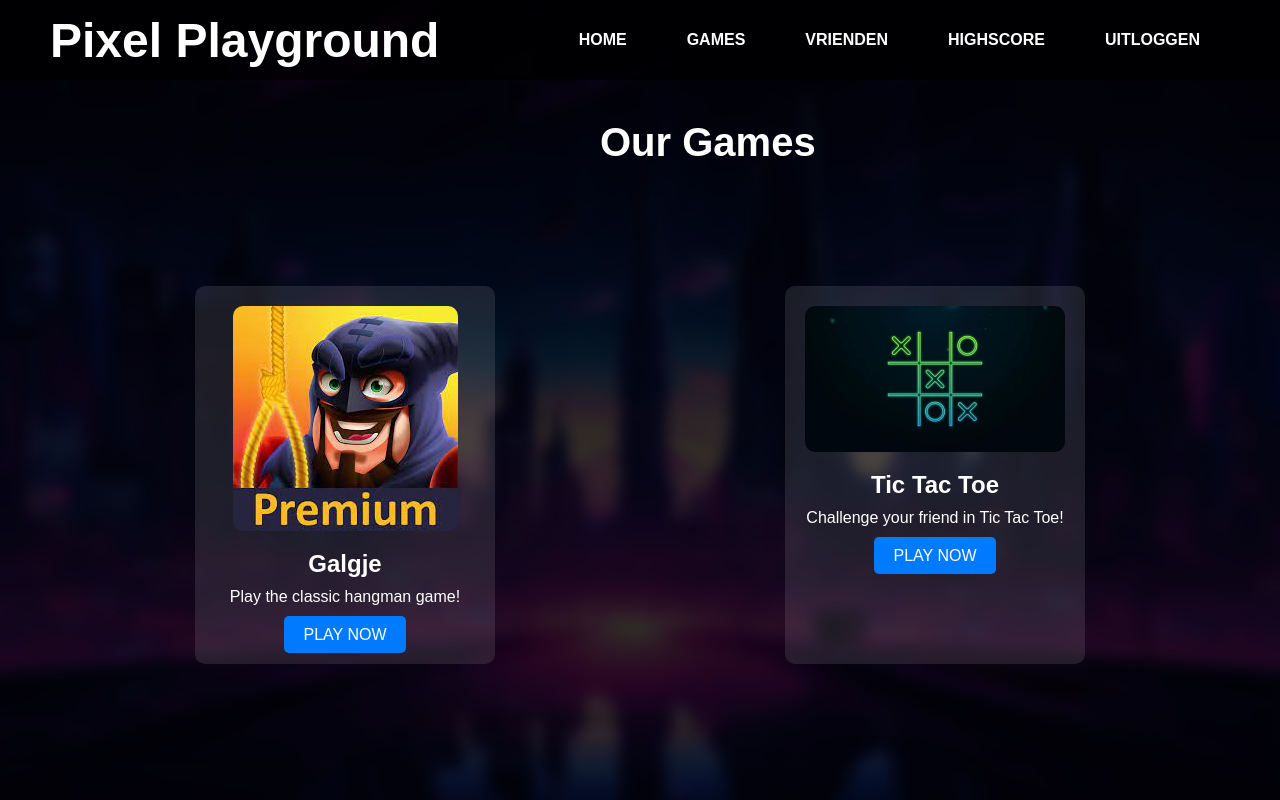
After one commit to PixelPlayGroundSWDklasD/groep_7_Gabriel_Louis, a PHP site: page /games.php in a window 1280 px wide. The commit adds this page. Run offline with PHP 8.4, Linux system fonts and the light colour scheme; some libraries are stand-ins or nearby versions.

Commit message:
final js

```diff
--- /dev/null
+++ b/games.php
@@ -0,0 +1,40 @@
+<?php
+session_start();
+include 'header.php';
+include 'footer.php';
+?>
+
+<!DOCTYPE html>
+<html>
+<head>
+    <meta charset="UTF-8">
+    <meta name="viewport" content="width=device-width, initial-scale=1.0">
+    <script src="https://kit.fontawesome.com/4c1e45b6e3.js" crossorigin="anonymous"></script>
+    <link rel="stylesheet" type="text/css" href="style.css">
+    <title>Games</title>
+</head>
+<body>
+<style>
+body  {
+  background-image: url("images/Cyberpunk-City-Street-Scifi-Wallpaper-Graphics-74865888-1.png");
+}
+</style>
+<div class="games-section">
+    <h1>Our Games</h1>
+    <div class="game-card-container">
+        <div class="game-card">
+            <img src="images/download.jfif" alt="Galgje">
+            <h3>Galgje</h3>
+            <p>Play the classic hangman game!</p>
+            <a href="galgje.php" class="btn btn-primary">Play Now</a>
+        </div>
+        <div class="game-card">
+            <img src="images/7.webp" alt="Tic Tac Toe">
+            <h3>Tic Tac Toe</h3>
+            <p>Challenge your friend in Tic Tac Toe!</p>
+            <a href="boterkaaseiren.php" class="btn btn-primary">Play Now</a>
+        </div>
+    </div>
+</div>
+</body>
+</html>
--- a/header.php
+++ b/header.php
@@ -8,18 +8,16 @@
 </head>
 <body>
 <header>
-        <input type ="checkbox" name ="" id ="chk1">
-        <div class="logo"><a href="homepage.php"><h1>Pixel Playground</h1></a></div>
+    <input type="checkbox" name="" id="chk1">
+    <div class="logo"><h1>Pixel Playground</h1></div>
     <div class="search-box">
     </div>
     <ul>
-                <li><a href="#">Home</a></li>
-                <li><a href="#">Games</a></li>
+        <li><a href="homepage.php">Home</a></li>
+        <li><a href="games.php">Games</a></li>
         <li><a href="#">Vrienden</a></li>
         <li><a href="#">Highscore</a></li>
-                <a href="loginscreen.php"><li><i class="fa-solid fa-user"></i></a>
-
-                </li>
+        <li><a href="#">Uitloggen</a></li>
     </ul>
     <div class="menu">
         <label for="chk1">
--- a/lib/connection.php
+++ b/lib/connection.php
@@ -12,5 +12,5 @@ if ($conn->connect_error) {
   die("Connection failed: " . $conn->connect_error);
 }
 echo "Connected successfully";
-skibidy toilet
+
 ?>
--- a/style.css
+++ b/style.css
@@ -1,179 +1,300 @@
-@import url('https://fonts.googleapis.com/css2?family=Poppins:wght@300;400;500;600;700&display=swap');
-
-*{
+* {
     margin: 0;
     padding: 0;
     box-sizing: border-box;
-    font-family: Arial;
+    font-family: Arial, sans-serif;
 }
 
-body{
-    height: 100vh;
-    display: flex;
-    align-items: center;
-    justify-content: center;
-    background-image: url("images/Cyberpunk-City-Street-Scifi-Wallpaper-Graphics-74865888-1.png");
+body {
+    background: url("../images/Cyberpunk-City-Street-Scifi-Wallpaper-Graphics-74865888-1.png") no-repeat center center fixed;
+    background-size: cover;
+    color: #fff;
 }
 
-.container{
-    position: relative;
-    max-width: 430px;
+header {
     width: 100%;
-    background: #fff;
-    border-radius: 10px;
-    box-shadow: 0 5px 10px rgba(0, 0, 0, 0.1);
-    overflow: hidden;
-    margin: 0 20px;
+    height: 80px;
+    display: flex;
+    justify-content: space-between;
+    align-items: center;
+    position: fixed;
+    z-index: 99;
+    background: rgba(0, 0, 0, 0.7);
+    padding: 0 50px;
 }
 
-.container .forms{
+#chk1 {
+    display: none;
+}
+
+header .logo {
+    flex: 1;
+    color: #fff;
+    font-size: 24px;
+    font-weight: bold;
+}
+
+header ul {
+    flex: 2;
     display: flex;
+    justify-content: flex-end;
+    list-style: none;
+}
+
+header ul li {
+    margin: 0 15px;
+}
+
+header ul li a {
+    text-decoration: none;
+    color: #fff;
+    font-weight: 600;
+    text-transform: uppercase;
+    padding: 10px 15px;
+    transition: border-bottom 0.3s;
+}
+
+header ul li a:hover {
+    border-bottom: 2px solid #007bff;
+}
+
+header .menu {
+    display: none;
+}
+
+.hero-section {
+    display: flex;
+    flex-direction: column;
+    justify-content: center;
     align-items: center;
-    height: 440px;
-    width: 200%;
-    transition: height 0.2s ease;
+    height: 80vh;
+    text-align: center;
+    padding: 20px;
+}
+
+.hero-section h1 {
+    font-size: 3em;
+    margin-bottom: 20px;
+}
+
+.hero-section p {
+    font-size: 1.2em;
+    margin-bottom: 30px;
+    max-width: 600px;
+}
+
+.hero-buttons {
+    display: flex;
+    gap: 15px;
+}
+
+.hero-buttons .btn {
+    padding: 15px 30px;
+    border: none;
+    border-radius: 5px;
+    font-size: 1em;
+    cursor: pointer;
+    text-transform: uppercase;
+}
+
+.btn-primary {
+    background-color: #007bff;
+    color: #fff;
+}
+
+.btn-secondary {
+    background-color: #6c757d;
+    color: #fff;
+}
+
+.content-section {
+    padding: 50px;
+    text-align: center;
+    background: rgba(0, 0, 0, 0.8);
+}
+
+.content-section h2 {
+    font-size: 2em;
+    margin-bottom: 20px;
+}
+
+.content-section p {
+    font-size: 1.2em;
+    margin-bottom: 30px;
+}
+
+.card-container {
+    display: flex;
+    justify-content: space-around;
+    flex-wrap: wrap;
+}
+
+.card {
+    background: rgba(255, 255, 255, 0.1);
+    padding: 20px;
+    margin: 10px;
+    border-radius: 10px;
+    width: 300px;
+    text-align: center;
+}
+
+.card img {
+    max-width: 100%;
+    border-radius: 10px;
+    margin-bottom: 15px;
+}
+
+@media (max-width: 1000px) {
+    header ul {
+        position: fixed;
+        top: 80px;
+        right: -100%;
+        background: rgba(0, 0, 0, 0.7);
+        height: calc(100vh - 80px);
+        width: 50%;
+        flex-direction: column;
+        align-items: center;
+        transition: right 0.5s linear;
+    }
+
+    header .menu {
+        display: block;
+        width: 100px;
+        text-align: center;
+    }
+
+    #chk1:checked ~ ul {
+        right: 0;
+    }
+}
+.games-section {
+    padding: 50px;
+    text-align: center;
+    background: rgba(0, 0, 0, 0.8);
+    min-height: 100vh;
+}
+
+.games-section h1 {
+    font-size: 2.5em;
+    margin-bottom: 40px;
+    position: absolute;
+    left: 600px;
+    top: 15%;
+
+}
+
+.game-card-container {
+    display: flex;
+    justify-content: space-around;
+    flex-wrap: wrap;
+}
+
+.game-card {
+    background: rgba(255, 255, 255, 0.1);
+    padding: 20px;
+    margin: 10px;
+    margin-top: 20%;
+    border-radius: 10px;
+    width: 300px;
+    text-align: center;
+    transition: transform 0.3s ease;
+
+}
+
+.game-card:hover {
+    transform: translateY(-10px);
+}
+
+.game-card img {
+    max-width: 100%;
+    border-radius: 10px;
+    margin-bottom: 15px;
+}
+
+.game-card h3 {
+    font-size: 1.5em;
+    margin-bottom: 10px;
+}
+
+.game-card p {
+    font-size: 1em;
+    margin-bottom: 20px;
+}
+
+.game-card .btn {
+    padding: 10px 20px;
+    border: none;
+    border-radius: 5px;
+    font-size: 1em;
+    cursor: pointer;
+    text-transform: uppercase;
+    background-color: #007bff;
+    color: #fff;
+    text-decoration: none;
+    transition: background-color 0.3s ease;
+}
+
+.game-card .btn:hover {
+    background-color: #0056b3;
 }
 
 
-.container .form{
-    width: 50%;
-    padding: 30px;
-    background-color: #fff;
-    transition: margin-left 0.18s ease;
+#game {
+    text-align: center;
+    position: relative;
+    padding: 250px;
+    padding-left: 600px;
+    border: 1px solid #000;
+    border-radius: 10px;
+    box-shadow: 0 0 10px rgba(0, 0, 0, 0.1);
 }
 
-.container.active .login{
-    margin-left: -50%;
-    opacity: 0;
-    transition: margin-left 0.18s ease, opacity 0.15s ease;
+#board {
+    display: grid;
+    grid-template-columns: repeat(3, 100px);
+    grid-template-rows: repeat(3, 100px);
+    padding-left: 50px;
+    gap: 5px;
+    margin-bottom: 50px;
 }
 
-.container .signup{
-    opacity: 0;
-    transition: opacity 0.09s ease;
-}
-.container.active .signup{
-    opacity: 1;
-    transition: opacity 0.2s ease;
+.cell {
+    width: 100px;
+    height: 100px;
+    background-color: #fff;
+    border: 2px solid #000;
+    display: flex;
+    justify-content: center;
+    align-items: center;
+    font-size: 2em;
+    cursor: pointer;
 }
 
-.container.active .forms{
-    height: 600px;
-}
-.container .form .title{
-    position: relative;
-    font-size: 27px;
-    font-weight: 600;
+#status {
+    margin-bottom: 10px;
+    font-size: 1.2em;
 }
 
-.form .title::before{
-    content: '';
-    position: absolute;
-    left: 0;
-    bottom: 0;
-    height: 3px;
-    width: 30px;
-    background-color: rgb(43, 0, 43);
-    border-radius: 25px;
+#reset {
+    padding: 10px 20px;
+    font-size: 1em;
+    cursor: pointer;
 }
 
-.form .input-field{
-    position: relative;
-    height: 50px;
-    width: 100%;
-    margin-top: 30px;
+#confirmation {
+    position: fixed;
+    top: 50%;
+    left: 50%;
+    transform: translate(-50%, -50%);
+    background-color: #fff;
+    border: 2px solid #000;
+    padding: 20px;
+    text-align: center;
 }
 
-.input-field input{
-    position: absolute;
-    height: 100%;
-    width: 100%;
-    padding: 0 35px;
-    border: none;
-    outline: none;
-    font-size: 16px;
-    border-bottom: 2px solid #ccc;
-    border-top: 2px solid transparent;
-    transition: all 0.2s ease;
+#confirmation button {
+    margin: 10px;
+    padding: 10px 20px;
+    font-size: 1em;
+    cursor: pointer;
 }
-
-.input-field input:is(:focus, :valid){
-    border-bottom-color: rgb(44, 0, 44);
-}
-
-.input-field i{
-    position: absolute;
-    top: 50%;
-    transform: translateY(-50%);
-    color: #999;
-    font-size: 23px;
-    transition: all 0.2s ease;
-}
-
-.input-field input:is(:focus, :valid) ~ i{
-    color: #4070f4;
-}
-
-.input-field i.icon{
-    left: 0;
-}
-.input-field i.showHidePw{
-    right: 0;
-    cursor: pointer;
-    padding: 10px;
-}
-
-.form .checkbox-text{
-    display: flex;
-    align-items: center;
-    justify-content: space-between;
-    margin-top: 20px;
-}
-
-.checkbox-text .checkbox-content{
-    display: flex;
-    align-items: center;
-}
-
-.checkbox-content input{
-    margin-right: 10px;
-    accent-color: #420063;
-}
-
-.form .text{
-    color: #333;
-    font-size: 14px;
-}
-
-.form a.text{
-    color: #9600a6;
-    text-decoration: none;
-}
-.form a:hover{
-    text-decoration: underline;
-}
-
-.form .button{
-    margin-top: 35px;
-}
-
-.form .button input{
-    border: none;
-    color: #fff;
-    font-size: 17px;
-    font-weight: 500;
-    letter-spacing: 1px;
-    border-radius: 6px;
-    background-color: #9700fc;
-    cursor: pointer;
-    transition: all 0.3s ease;
-}
-
-.button input:hover{
-    background-color: rgb(42, 0, 42);
-}
-
-.form .login-signup{
-    margin-top: 30px;
-    text-align: center;
-}
```
Also changed, not shown: boterkaaseiren.js (added, +138 -0 lines), boterkaaseiren.php (added, +47 -0 lines), homepage.js (deleted, +0 -25 lines), images/7.webp (added), images/download.jfif (added). Lines whose indentation alone changed are shown as unchanged.
